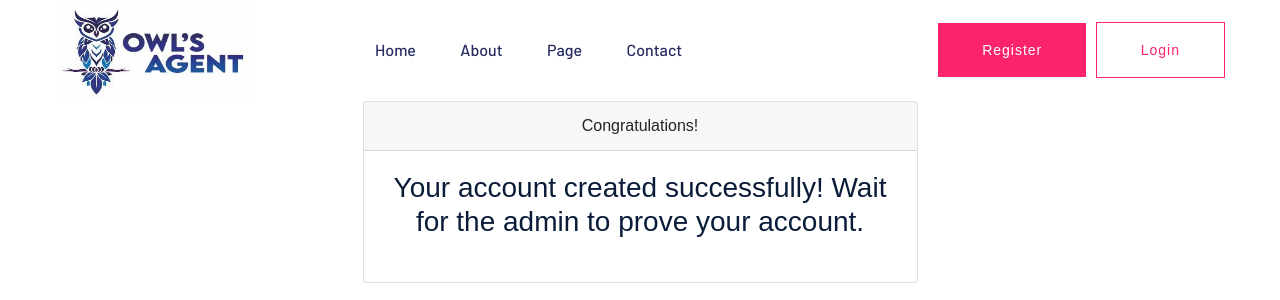
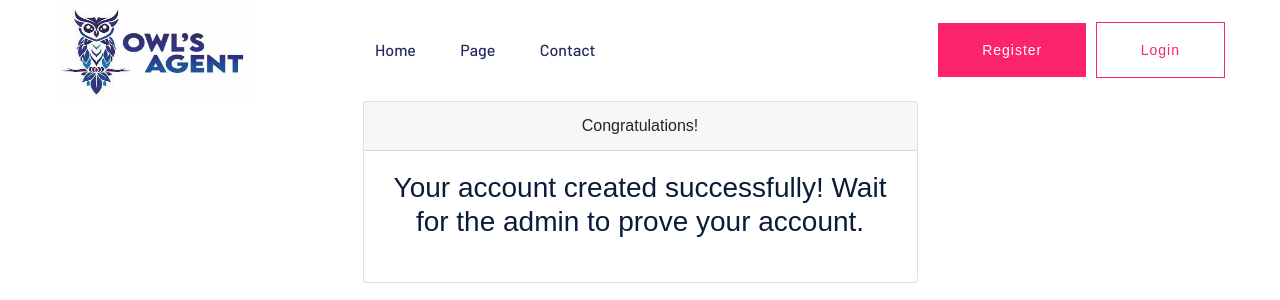
Before and after one commit to buseggencoglu/owl-s-agent, a Django app: page /sent/ in a window 1280 px wide. Shown: the top 300 px of the page. Run offline with Django 3.2, Linux system fonts and the light colour scheme; some libraries are stand-ins or nearby versions; some web fonts are replaced.

```diff
--- a/owl_agent/templates/website/base.html
+++ b/owl_agent/templates/website/base.html
@@ -119,10 +119,6 @@
                                                  <li><a href="{% url 'about' %}">About</a></li>
                                              {%endif%}
                                         {% endif %}
-
-
-
-                                        <li><a href="{% url 'about' %}">About</a></li>
 
                                         <li><a href="#">Page</a>
                                             <ul class="submenu">
```
